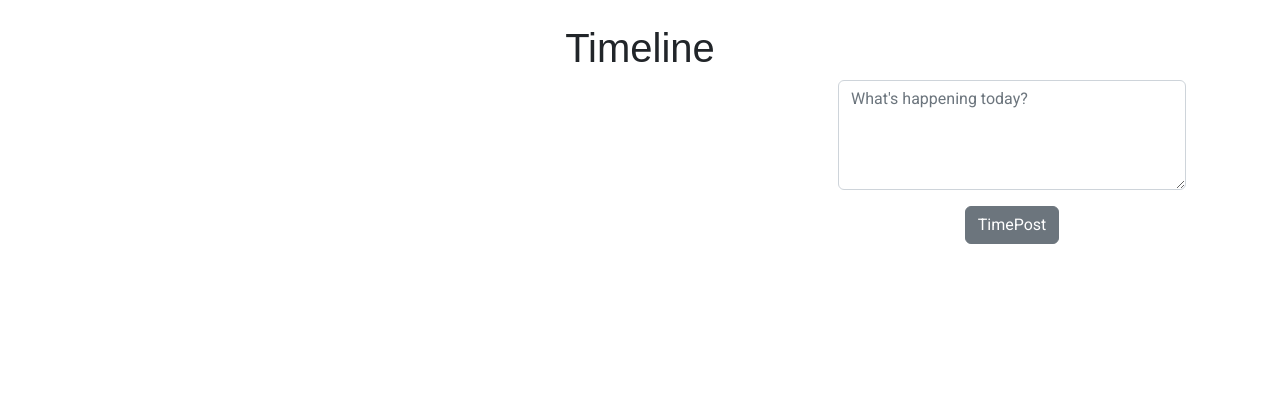
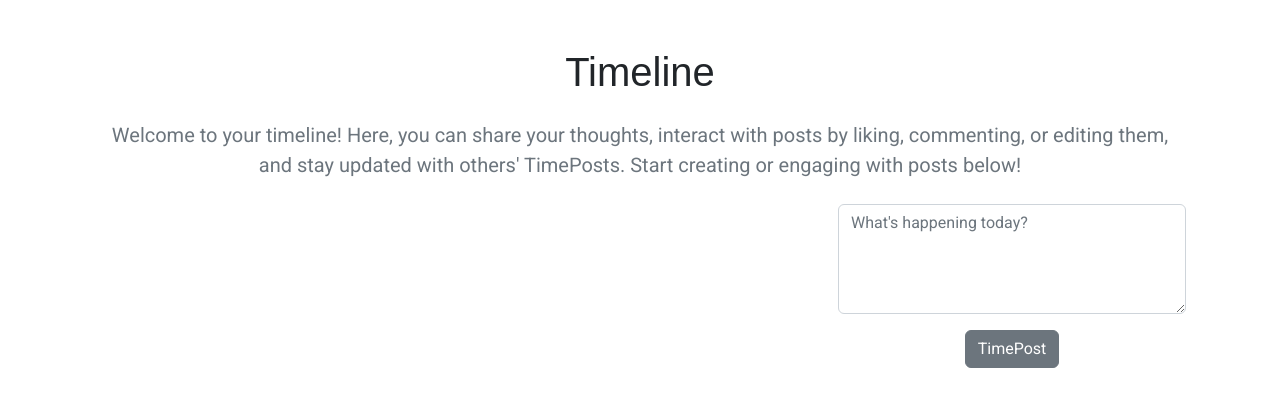
Before and after one commit to NiborGnu/p4-timeline, a Django app: page / in a window 1280 px wide. Shown: the part 78-498 px from the top of the page. Run offline with Django 5.2, Linux system fonts and the light colour scheme; the visitor is signed in with stand-in values (Sample User, id 1); data that the repository does not hold is empty; some libraries are stand-ins or nearby versions; some web fonts are replaced.

Commit message:
Add a welcome text explaining what the user can do on the platform

```diff
--- a/home/templates/home/index.html
+++ b/home/templates/home/index.html
@@ -6,7 +6,11 @@
 <!-- Main container for authenticated users -->
 <div class="container text-center">
     <!-- Title of the timeline -->
-    <h1>Timeline</h1>
+    <h1 class="my-4">Timeline</h1>
+    <!-- Explanation message for logged-in users -->
+    <p class="lead text-muted mb-4">Welcome to your timeline! Here, you can share your thoughts, interact with posts by
+        liking, commenting, or editing them, and stay updated with others' TimePosts. Start creating or engaging with
+        posts below!</p>
 </div>
 
 <div class="container text-center below">
@@ -248,11 +252,14 @@
 </div>
 {% else %}
 <!-- Message for unauthenticated users -->
-<div class="container text-center center-custom">
+<div class="container text-center center-custom py-5">
     <div class="row">
-        <div>
-            <h1>Welcome!</h1>
-            <p>Sign up or login to get started TimePosting and following!</p>
+        <div class="col-12">
+            <!-- Title with spacing -->
+            <h1 class="display-4 mb-4">Welcome!</h1>
+            <!-- Explanation paragraph styled as lead and muted text -->
+            <p class="lead text-muted mb-4">TimePost is a platform where you can share thoughts, interact with friends,
+                and discover interesting content. Sign up or login to get started TimePosting and following!</p>
             <!-- Links for registration and login -->
             <a href="{% url 'register' %}" class="btn btn-secondary graybutton" aria-label="Register">Register</a>
             <a href="{% url 'login' %}" class="btn btn-secondary graybutton" aria-label="Login">Login</a>
```
